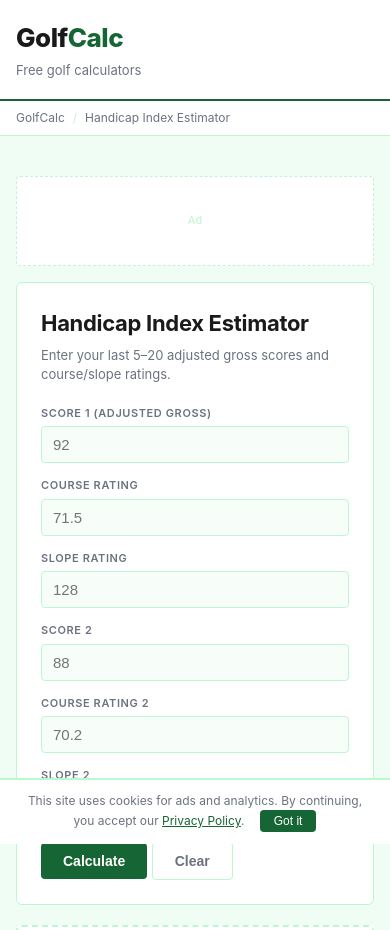
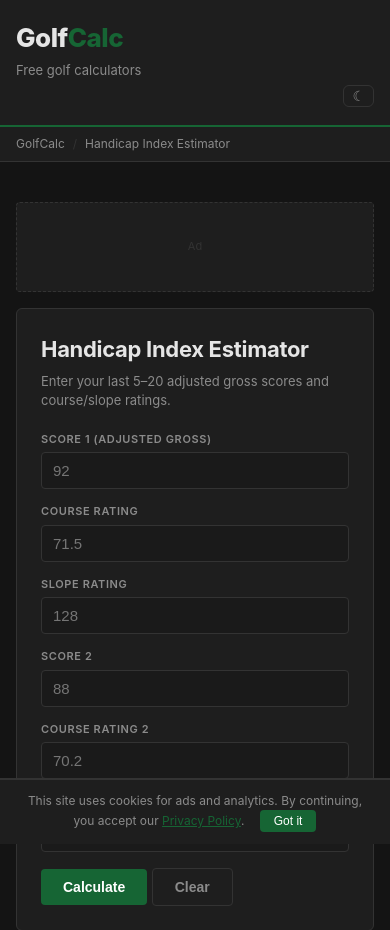
Before and after one commit to thehivemakes/hive-golf-calc, a plain HTML site: page handicap.html in a window 390 px wide. Shown: the top 930 px of the page. Drawn offline with Linux system fonts and the light colour scheme.

Commit message:
Dark mode default + theme toggle + smooth transitions

```diff
--- a/handicap.html
+++ b/handicap.html
@@ -24,7 +24,7 @@
 </script>
 </head>
 <body>
-<header><div class="header-inner"><div class="logo">Golf<span>Calc</span></div><div class="tagline">Free golf calculators</div></div></header>
+<header><div class="header-inner"><div class="logo">Golf<span>Calc</span></div><div class="tagline">Free golf calculators</div><button onclick="toggleTheme()" style="background:none;border:1px solid var(--border);border-radius:6px;padding:2px 8px;color:var(--muted);cursor:pointer;font-size:14px;margin-left:auto;" aria-label="Toggle dark mode">&#9790;</button></div></header>
 <nav><div class="nav-inner"><a href="index.html">GolfCalc</a><span class="sep">/</span><span>Handicap Index Estimator</span></div></nav>
 <main>
   <div class="ad-leaderboard" id="ad-top">Ad</div>
--- a/js/calc-core.js
+++ b/js/calc-core.js
@@ -33,3 +33,19 @@ const CalcCore = {
   getSelect(id) { const el = document.getElementById(id); return el ? el.value : ''; }
 };
 document.addEventListener('DOMContentLoaded', () => CalcCore.loadParams());
+
+/* Theme toggle — default dark */
+function toggleTheme() {
+  const current = document.documentElement.getAttribute('data-theme');
+  const next = current === 'dark' ? 'light' : 'dark';
+  document.documentElement.setAttribute('data-theme', next);
+  localStorage.setItem('theme', next);
+}
+(function() {
+  const saved = localStorage.getItem('theme');
+  if (saved) {
+    document.documentElement.setAttribute('data-theme', saved);
+  } else {
+    document.documentElement.setAttribute('data-theme', 'dark');
+  }
+})();
--- a/style.css
+++ b/style.css
@@ -3,7 +3,7 @@
 
 *, *::before, *::after { box-sizing: border-box; margin: 0; padding: 0; }
 
-:root {
+:root, [data-theme="light"] {
   --bg:        #f0fdf4;
   --card-bg:   #ffffff;
   --accent:    #166534;
@@ -15,10 +15,23 @@
   --result-fg: #166534;
   --tag-bg:    #bbf7d0;
 }
+[data-theme="dark"] {
+  --bg:        #141414;
+  --card-bg:   #1e1e1e;
+  --accent:    #166534;
+  --text:      #e5e5e5;
+  --muted:     #8b8b8b;
+  --border:    #333333;
+  --input-bg:  #1a1a1a;
+  --result-bg: #1a1a1a;
+  --result-fg: #166534;
+  --tag-bg:    #2a2a2a;
+}
 
 body {
   font-family: -apple-system, BlinkMacSystemFont, "Segoe UI", Roboto, sans-serif;
   background: var(--bg); color: var(--text); line-height: 1.5; min-height: 100vh;
+  transition: background-color 0.3s, color 0.3s;
 }
 header { background: var(--card-bg); border-bottom: 2px solid var(--accent); padding: 18px 0; }
 .header-inner {
```
Also changed, not shown: club-distance.html (+1 -1 lines), index.html (+1 -1 lines), putting-break.html (+1 -1 lines), slope-adjustment.html (+1 -1 lines), swing-speed.html (+1 -1 lines).
